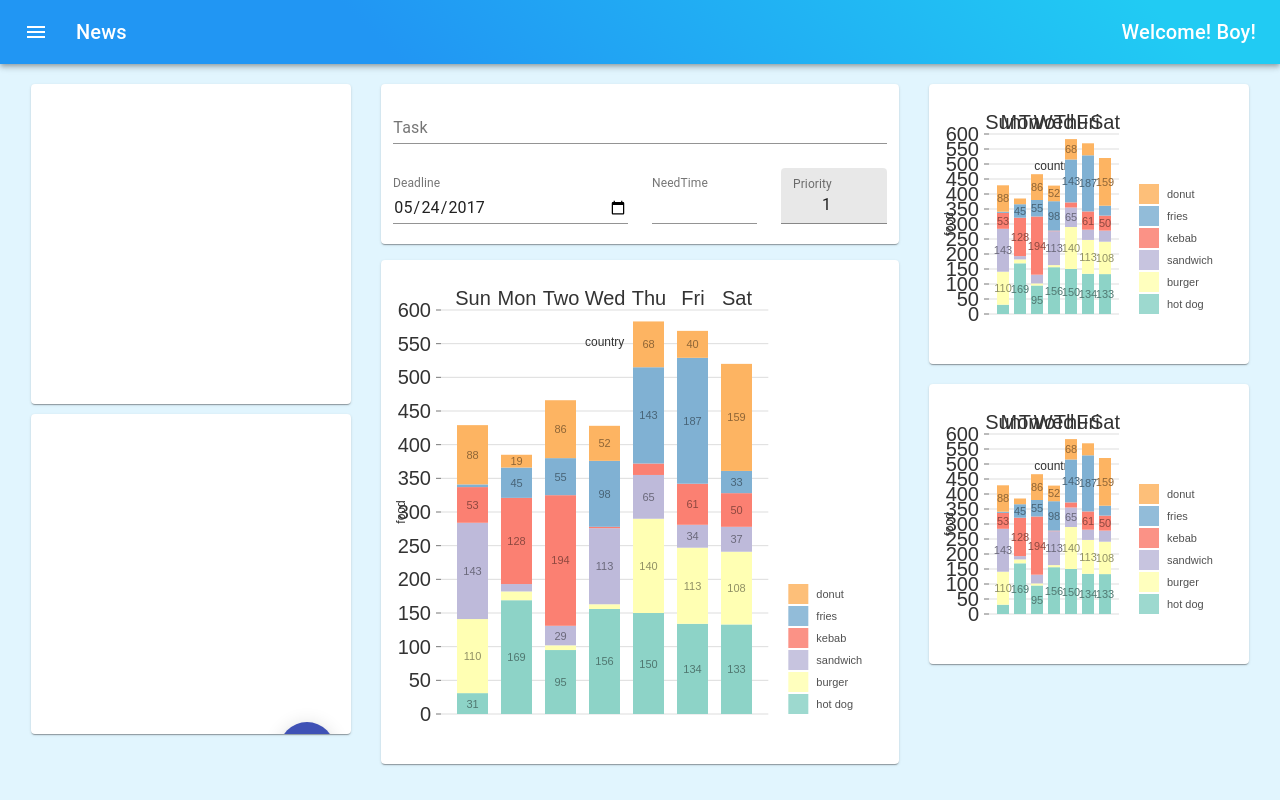
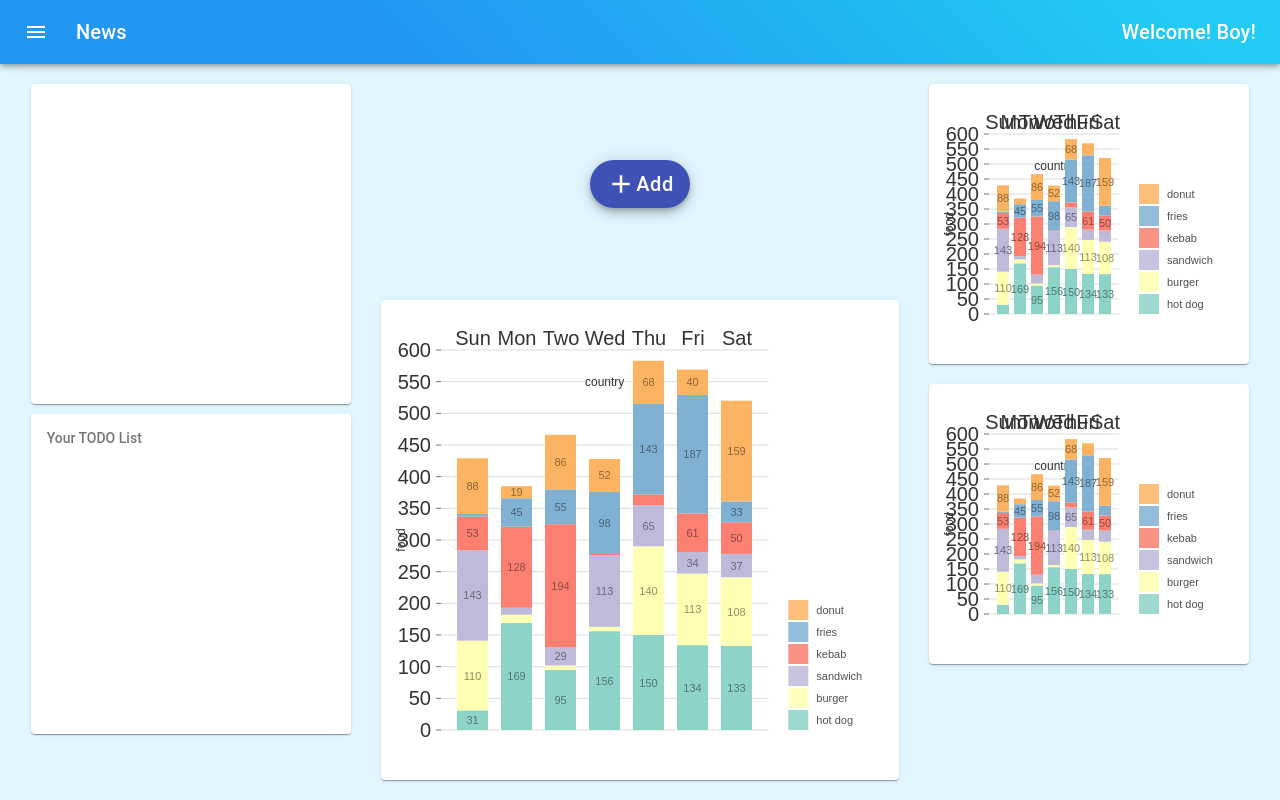
Before and after one commit to Eric8808/my-sweety, a React (Create React App) app in the folder frontend/: page /guest in a window 1280 px wide. Built offline with nearby package versions, Linux system fonts and the light colour scheme.

Commit message:
show adding block by clicking and add todolist

```diff
--- a/frontend/src/containers/App.js
+++ b/frontend/src/containers/App.js
@@ -4,10 +4,10 @@ import SpeedDial from './mainPage/SpeedDial'
 import Calender from './mainPage/Calender'
 import { makeStyles } from '@material-ui/core/styles';
 import Grid from '@material-ui/core/Grid'
-import Paper from '@material-ui/core/Paper'
 import Card from '@material-ui/core/Card';
 import Add from '../containers/mainPage/Add'
-
+import TodoList from '../containers/mainPage/TodoList'
+import useTodoList from '../hooks/useTodoList'
 
 
 const useStyles = makeStyles((theme) => ({
@@ -30,7 +30,7 @@ const useStyles = makeStyles((theme) => ({
   },
   calenderContainer: {
     // border: '1px solid black',
-    height: '65vh',
+    height: '62vh',
     // maxHeight: '50vh',
     // overflow: 'auto',
   },
@@ -46,6 +46,7 @@ const useStyles = makeStyles((theme) => ({
 
 function App(props) {
   const classes = useStyles();
+  const {todoList, addItem, deleteItem} = useTodoList()
   return (
     <div className={classes.root}>
       <Grid container>
@@ -55,15 +56,14 @@ function App(props) {
             <Card style={{height:'40vh', marginBottom:'10px'}}>
             </Card>
             <Card style={{height:'40vh'}}>
-              <SpeedDial/>
+              {/* <SpeedDial/> */}
+              <TodoList todoList={todoList} deleteItem={deleteItem}/>
             </Card>
 
           </Grid>
           <Grid container item  xs={5} spacing={2}>
-            <Grid item xs={12}>
-              <Card style={{height:'20vh'}}>
-                <Add/>
-              </Card>
+            <Grid container item xs={12}>
+              <Add addItem={addItem}/>
             </Grid>
             <Grid item xs={12} className={classes.calenderContainer}>
               <Calender/>
--- a/frontend/src/containers/mainPage/Add.js
+++ b/frontend/src/containers/mainPage/Add.js
@@ -1,28 +1,39 @@
 import React from 'react';
-import { useState } from 'react';
+import { useState, useRef } from 'react';
 import Grid from '@material-ui/core/Grid'
 import TextField from '@material-ui/core/TextField'
 import Button from '@material-ui/core/Button'
 import { makeStyles } from '@material-ui/core/styles';
+import Fab from '@material-ui/core/Fab';
+import AddIcon from '@material-ui/icons/Add';
+import Card from '@material-ui/core/Card';
+import Zoom from '@material-ui/core/Zoom';
+import Grow from '@material-ui/core/Grow';
+import Slide from '@material-ui/core/Slide';
+
 
 const useStyles = makeStyles((theme) => ({
-  paper: {
-    height: '500px',
-    // width: '100%',
-    // backgroundColor: 'green',
-    color: 'white',
-    padding: theme.spacing(2)
-  },
   root: {
       '& > *': {
         margin: 0,
       //   margin: theme.spacing(0),
         width: '100%',
+        height: '100%'
       },
+  },
+  grid: {
+    height: '25vh'
+  },
+  addBtn: {
+    textTransform: 'none',
+    fontSize: 20,
+  },
+  addIcon: {
+    fontSize: 30
   },
   button: {
       textTransform: 'none',
-      marginBottom: '20px'
+      // marginBottom: '20px'
   },
   list:{
       maxHeight: '35vh',
@@ -34,51 +45,81 @@ const handleChange = (func) => (event) => {
   func(event.target.value);
 };
 
-function Add() {
+function Add({addItem}) {
   const classes = useStyles();
   const [task, setTask] = useState('');
   const [priority, setPriority] = useState(1)
+  const [needTime, setNeedTime] = useState(1)
+  const [deadline, setDeadline] = useState('')
+  const [showBtn, setShowBtn] = useState(true)
+  const [showblock, setShowBlock] = useState(false)
+  const taskRef = useRef(null)
 
-  const handleAdd = () => {
+  const handleAddItem = () => {
     if (task && priority) {
         // const item = {
         //     name: task,
         //     priority: priority
         // }
         // setList([...list, item])
-        // setTask('')
-        // setPriority(1)
+        addItem(task, priority)
+        setTask('')
+        setPriority(1)
+        taskRef.current.focus()
+        console.log('click')
     }
   }
+  const handleAdd = () => {
+    setShowBlock(true)
+  }
+  const handleBack = () => {
+    setShowBlock(false)
+  }
   return (
+
+      <Grid container xs={12} justify='center' alignItems='center' className={classes.grid}>
+        {(showBtn) ? (
+            <Fab color="primary"
+                variant="extended"
+                className={classes.addBtn}
+                onClick={handleAdd}>
+                <AddIcon className={classes.addIcon}/>
+                Add
+            </Fab>
+          ) : ( <></>)}
+          <Slide
+            in={showblock}
+            timeout={300}
+            style={{
+              // transitionDelay: `${!showBtn ? 500 : 0}ms`,
+            }}
+            onEnter={() => {setShowBtn(false)}}
+            onEntered={() => {taskRef.current.focus()}}
+            onExited={() => {setShowBtn(true)}}
+            mountOnEnter
+            unmountOnExit
+          >
+          <Card style={{height: '100%'}}>
             <form className={classes.root} noValidate autoComplete="off">
-      <Grid container spacing={3} alignItems='flex-end'>
-        <Grid item xs={12}>
+              <Grid container spacing={2} alignItems='flex-end' justify='space-between'>
+                <Grid item xs={6}>
                   <TextField
                       id="standard-basic"
                       label="Task"
                       value={task}
                       onChange={handleChange(setTask)}
-              fullWidth/>
-        </Grid>
-        <Grid item xs={6}>
-          <TextField
-              id="date"
-              label="Deadline"
-              type="date"
-              defaultValue="2017-05-24"
-              className={classes.textField}
-              InputLabelProps={{
-              shrink: true,
-              }}
                       fullWidth
+                      inputRef={taskRef}
                       />
                 </Grid>
+
                 <Grid item xs={3}>
                   <TextField
                       id="outlined-number"
                       inputProps={{style: { textAlign: 'center' }}}
                       label="NeedTime"
+                      value={needTime}
+                      onChange={handleChange(setNeedTime)}
                       type="number"
                       InputLabelProps={{
                           shrink: true,
@@ -101,17 +142,44 @@ function Add() {
                       fullWidth
                   />
                 </Grid>
-        <Grid item xs={12}>
+                  <Grid item xs={6}>
+                    <TextField
+                        id="date"
+                        label="Deadline"
+                        type="date"
+                        value={deadline}
+                        onChange={handleChange(setDeadline)}
+                        InputLabelProps={{
+                          shrink: true,
+                        }}
+                        fullWidth
+                    />
+                </Grid>
+                <Grid container item xs={12} spacing={2} justify='flex-end'>
+                  <Grid item xs={2}>
+                    <Button color="primary"
+                            className={classes.button}
+                            onClick={handleBack}
+                            fullWidth>
+                        Back
+                    </Button>
+                  </Grid>
+                  <Grid item xs={2}>
                     <Button variant="contained"
                             color="primary"
                             className={classes.button}
-                  onClick={handleAdd}
+                            onClick={handleAddItem}
                             fullWidth>
                         Add
                     </Button>
                   </Grid>
                 </Grid>
+              </Grid>
             </form>
+          </Card>
+        </Slide>
+        {/* )} */}
+      </Grid>
   )
 }
 
--- a/frontend/src/containers/mainPage/Calender.js
+++ b/frontend/src/containers/mainPage/Calender.js
@@ -162,7 +162,7 @@ function MyResponsiveBar() {
 
     return (
         <>
-        <Card className={classes.card}style={{width:"100%", height:"100%"}}>
+        <Card className={classes.card} style={{width:"100%", height:"100%"}}>
         <ResponsiveBar
             data={data}
             keys={[ 'hot dog', 'burger', 'sandwich', 'kebab', 'fries', 'donut' ]}
--- a/frontend/src/containers/mainPage/TodoList.js
+++ b/frontend/src/containers/mainPage/TodoList.js
@@ -1,13 +1,13 @@
 import React from 'react';
 import { useState } from 'react';
 import Grid from '@material-ui/core/Grid'
-import TextField from '@material-ui/core/TextField'
 import Button from '@material-ui/core/Button'
 import List from '@material-ui/core/List';
 import ListItem from '@material-ui/core/ListItem';
 import ListItemText from '@material-ui/core/ListItemText';
 import ListItemSecondaryAction from '@material-ui/core/ListItemSecondaryAction';
 import ListItemAvatar from '@material-ui/core/ListItemAvatar';
+import ListSubheader from '@material-ui/core/ListSubheader';
 import Avatar from '@material-ui/core/Avatar';
 import IconButton from '@material-ui/core/IconButton';
 import DeleteIcon from '@material-ui/icons/Delete';
@@ -15,30 +15,31 @@ import Divider from '@material-ui/core/Divider';
 import { makeStyles } from '@material-ui/core/styles';
 import {yellow, orange, red } from '@material-ui/core/colors';
 import Grow from '@material-ui/core/Grow'
-
+import Slide from '@material-ui/core/Slide';
 
 const useStyles = makeStyles((theme) => ({
-    paper: {
-      height: '500px',
-      // width: '100%',
-      // backgroundColor: 'green',
-      color: 'white',
-      padding: theme.spacing(2)
-    },
-    root: {
-        '& > *': {
-          margin: 0,
-        //   margin: theme.spacing(0),
-          width: '100%',
-        },
-    },
-    button: {
-        textTransform: 'none',
-        marginBottom: '20px'
-    },
   list:{
     maxHeight: '35vh',
     overflow: 'auto',
+    backgroundColor: theme.palette.background.paper,
+    '& .MuiListItem-container': {
+      '& .MuiIconButton-root': {
+        display: 'none'
+      },
+      '&:hover': {
+        '& .MuiIconButton-root': {
+          display: 'block'
+        },
+      }
+
+    }
+  },
+  listSection: {
+    backgroundColor: 'inherit',
+    },
+    ul: {
+      backgroundColor: 'inherit',
+      padding: 0,
     },
     prior1: {
       color: theme.palette.getContrastText(red[500]),
@@ -55,108 +56,28 @@ const useStyles = makeStyles((theme) => ({
   }));
 
 
-
-const handleChange = (func) => (event) => {
-    func(event.target.value);
-};
-
-function TodoList() {
+function TodoList({todoList, deleteItem}) {
   const classes = useStyles();
-    const [list, setList] = useState([]);
-    const [task, setTask] = useState('');
-    const [priority, setPriority] = useState(1)
 
   const handleDelete = (i) => {
-        setList(list.filter((_,index) => index!==i))
+      deleteItem(i)
     }
 
-    const handleAdd = () => {
-        if (task && priority) {
-            const item = {
-                name: task,
-                priority: priority
-            }
-            setList([...list, item])
-            setTask('')
-            setPriority(1)
-        }
-    }
-
-    React.useEffect(() => {
-        setFadeTimeout(1500);
-      }, []);
+  // React.useEffect(() => {
+  //     setFadeTimeout(1500);
+  //   }, []);
 
   return (
-        <Grid item xs={3}>
-            <form className={classes.root} noValidate autoComplete="off">
-                <Grid container spacing={3} alignItems='flex-end'>
-                    <Grid item xs={12}>
-                        <TextField
-                            id="standard-basic"
-                            label="Task"
-                            value={task}
-                            onChange={handleChange(setTask)}
-                            fullWidth/>
-                    </Grid>
-                    <Grid item xs={6}>
-                        <TextField
-                            id="date"
-                            label="Deadline"
-                            type="date"
-                            defaultValue="2017-05-24"
-                            className={classes.textField}
-                            InputLabelProps={{
-                            shrink: true,
-                            }}
-                            fullWidth
-                        />
-                    </Grid>
-                    <Grid item xs={3}>
-                        <TextField
-                            id="outlined-number"
-                            inputProps={{style: { textAlign: 'center' }}}
-                            label="NeedTime"
-                            type="number"
-                            InputLabelProps={{
-                                shrink: true,
-                            }}
-                            fullWidth
-                        />
-                    </Grid>
-                    <Grid item xs={3}>
-                        <TextField
-                            id="filled-number"
-                            inputProps={{style: { textAlign: 'center' }}}
-                            label="Priority"
-                            value={priority}
-                            onChange={handleChange(setPriority)}
-                            type="number"
-                            InputLabelProps={{
-                                shrink: true,
-                            }}
-                            variant="filled"
-                            fullWidth
-                        />
-                    </Grid>
-                    <Grid item xs={12}>
-                    <Button variant="contained"
-                            color="primary"
-                            className={classes.button}
-                            onClick={handleAdd}
-                            fullWidth>
-                        Add
-                    </Button>
-                    </Grid>
-                </Grid>
-            </form>
-
-
-            <List className={classes.list}>
-                {list.map((value,i) => (
-                    <Grow in timeout={500}>
+    <Grid item>
+      <List className={classes.list} subheader={<li />}>
+        <li className={classes.listSection}>
+          <ul className={classes.ul}>
+            <ListSubheader>Your TODO List</ListSubheader>
+            {todoList.map((value,i) => (
+                <Slide direction='right' in timeout={200}>
                     <div>
                       {(i===0)? <></> : <Divider />}
-                        <ListItem>
+                      <ListItem button className={classes.listItem}>
                           <ListItemAvatar>
                               <Avatar className={classes[`prior${value.priority}`]}>
                                   {value.priority}
@@ -172,8 +93,10 @@ function TodoList() {
                           </ListItemSecondaryAction>
                       </ListItem>
                     </div>
-                    </Grow>
+                </Slide>
             ))}
+          </ul>
+        </li>
       </List>
     </Grid>
   );
--- /dev/null
+++ b/frontend/src/hooks/useTodoList.js
@@ -0,0 +1,20 @@
+import { useState } from "react";
+
+const useTodoList = () => {
+  const [todoList, setTodoList] = useState([])
+
+  const addItem = (task, priority) => {
+    const item = {
+      name: task,
+      priority: priority
+    }
+    setTodoList([...todoList, item])
+  }
+  const deleteItem = (i) => {
+    setTodoList(todoList.filter((_,index) => index!==i))
+  }
+
+  return {todoList, addItem, deleteItem};
+};
+
+export default useTodoList;
```
Lines whose indentation alone changed are shown as unchanged.
